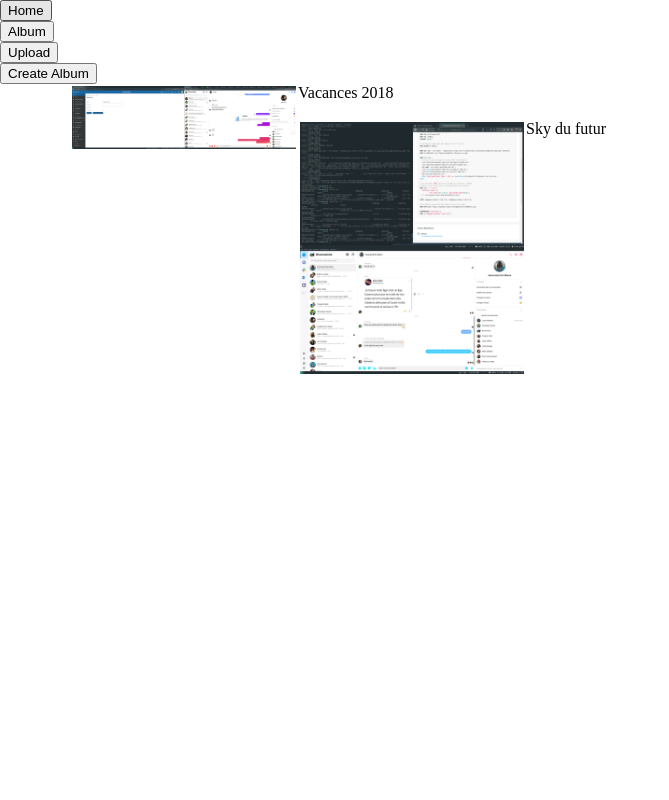
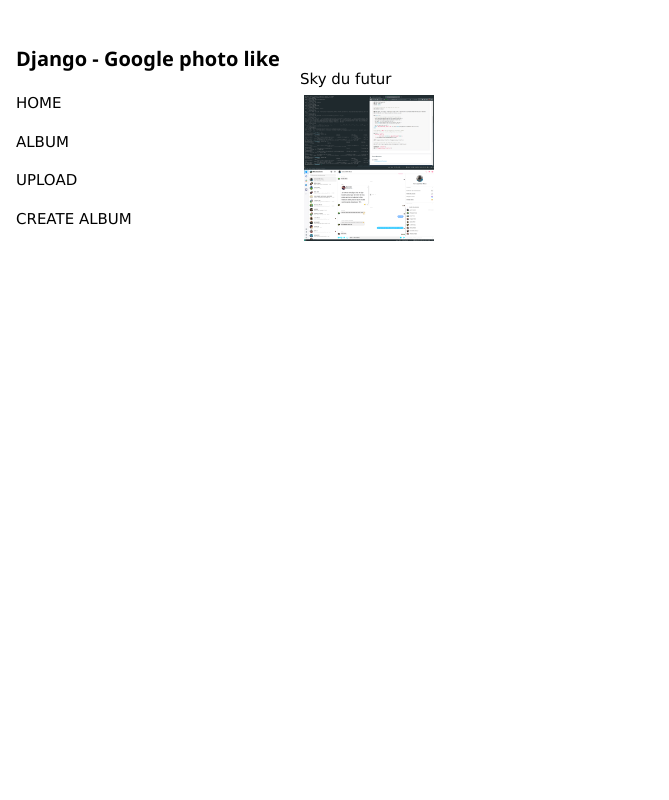
Before and after one commit to Mickeybab/Google-Photo-Like, a Django app: page /pictures/album in a window 1280 px wide. Shown: the whole page, without its empty margins (0-669 px from the left). Run offline with Django 3.2, Linux system fonts and the light colour scheme; data comes from the database, SQL or seed files in the repository.

Commit message:
[ADD] some css good looking

```diff
--- a/gallery/pictures/static/pictures/css/style.css
+++ b/gallery/pictures/static/pictures/css/style.css
@@ -1,4 +1,3 @@
-/* line 1, ../sass/demo.scss */
 html, body {
   font-family: 'Slabo 27px', serif;
   padding: 0;
@@ -6,24 +5,22 @@ html, body {
   background: #ffffff;
 }
 
-/* line 8, ../sass/demo.scss */
 * {
   box-sizing: border-box;
 }
 
-/* line 12, ../sass/demo.scss */
 a {
   color: #4ab19a;
 }
 
-/* line 16, ../sass/demo.scss */
+
 .clear {
   clear: both;
   float: none;
   width: 100%;
 }
 
-/* line 22, ../sass/demo.scss */
+
 .container {
   max-width: 1170px;
   width: 100%;
@@ -32,7 +29,7 @@ a {
   margin-right: auto;
   margin-left: auto;
 }
-/* line 32, ../sass/demo.scss */
+
 .container .gallery a img {
   float: left;
   width: 20%;
@@ -44,8 +41,9 @@ a {
   -ms-transition: -ms-transform .15s ease;
   transition: transform .15s ease;
   position: relative;
+
 }
-/* line 46, ../sass/demo.scss */
+
 .container .gallery a:hover img {
   -webkit-transform: scale(1.05);
   -moz-transform: scale(1.05);
@@ -54,12 +52,37 @@ a {
   transform: scale(1.05);
   z-index: 5;
 }
-/* line 57, ../sass/demo.scss */
+
 .container .gallery a.big img {
   width: 40%;
 }
 
-/* line 65, ../sass/demo.scss */
 .align-center {
   text-align: center;
 }
+
+.gallery {
+  margin-top: 1%;
+}
+
+.album {
+  display: block;
+  float: left;
+  width: 20%;
+  height: auto;
+  border: 2px solid #fff;
+  position: relative;
+}
+
+.album-cover {
+  float: left;
+  width: 300%;
+  height: auto;
+  border: 2px solid #fff;
+  -webkit-transition: -webkit-transform .15s ease;
+  -moz-transition: -moz-transform .15s ease;
+  -o-transition: -o-transform .15s ease;
+  -ms-transition: -ms-transform .15s ease;
+  transition: transform .15s ease;
+  position: relative;
+}
--- a/gallery/pictures/templates/pictures/album.html
+++ b/gallery/pictures/templates/pictures/album.html
@@ -3,14 +3,19 @@
 {% load static %}
 
 {% block body %}
+    <h2>All Albums</h2>
     {% if albums %}
         {% for album in albums %}
-            <div>
-                {{ album.title }}
-                <a href="/pictures/album/{{ album.id }}">
+            <div class="album">
+                <div class="title">
+                    {{ album.title }}
+                </div>
+                <a href="/pictures/album/{{ album.id }}" class="album-cover">
                     <img src="{{ MEDIA_URL }}{{ album.cover }}" alt="{{ album.cover }}">
                 </a>
-            </div><br>
+            </div>
         {% endfor %}
+    {% else %}
+        <p>No album available.</p>
     {% endif %}
 {% endblock body %}
--- a/gallery/pictures/templates/pictures/base.html
+++ b/gallery/pictures/templates/pictures/base.html
@@ -2,24 +2,27 @@
 {% load static %}
 <html>
     <head>
-        <title>Django - Pictures Gallery</title>
+        <title>Django - Google photo like</title>
         <link rel="stylesheet" href="{% static 'pictures/css/style.css' %}">
+        <link rel="stylesheet" href="https://www.w3schools.com/w3css/4/w3.css">
+        <link rel="stylesheet" href="https://fonts.googleapis.com/css?family=Raleway">
+        <link rel="stylesheet" href="https://cdnjs.cloudflare.com/ajax/libs/font-awesome/4.7.0/css/font-awesome.min.css">
     </head>
     <body>
-        <div class="vertical-menu">
-            <form action="/pictures" method="GET" class="active">
-                <input type="submit" value="Home">
-            </form>
-            <form action="/pictures/album" method="GET" class="active">
-                <input type="submit" value="Album">
-            </form>
-            <form action="/pictures/upload" method="GET" class="active">
-                    <input type="submit" value="Upload">
-            </form>
-            <form action="/pictures/add-album" method="GET" class="active">
-                <input type="submit" value="Create Album">
-            </form>
-        </div>
+        <nav class="w3-sidebar w3-collapse w3-white w3-animate-left" style="z-index:3;width:300px;" id="mySidebar"><br>
+            <div class="w3-container">
+                <a href="#" onclick="w3_close()" class="w3-hide-large w3-right w3-jumbo w3-padding w3-hover-grey" title="close menu">
+                    <i class="fa fa-remove"></i>
+                </a>
+                <h4><b>Django - Google photo like</b></h4>
+            </div>
+            <div class="w3-bar-block">
+                <a href="/pictures" onclick="w3_close()" class="w3-bar-item w3-button w3-padding">HOME</a>
+                <a href="/pictures/album" onclick="w3_close()" class="w3-bar-item w3-button w3-padding">ALBUM</a>
+                <a href="/pictures/upload" onclick="w3_close()" class="w3-bar-item w3-button w3-padding">UPLOAD</a>
+                <a href="/pictures/add-album" onclick="w3_close()" class="w3-bar-item w3-button w3-padding">CREATE ALBUM</a>
+            </div>
+        </nav>
 	    <div class='container'>
 		    <div class="gallery">
                 {% block body %}{% endblock body %}
--- a/gallery/pictures/templates/pictures/index.html
+++ b/gallery/pictures/templates/pictures/index.html
@@ -3,6 +3,7 @@
 {% load photo_tags %}
 
 {% block body %}
+	<h2>All Pictures</h2>
 	{% if images %}
 		{% for image in images %}
 			{% with image|split:'.' as strs %}
--- a/gallery/pictures/views.py
+++ b/gallery/pictures/views.py
@@ -59,10 +59,9 @@ def see_album(request, id=0):
     name = ''
     result = []
     for album in albums:
-        print(album.id)
         if album.id == id:
             name = album.title
     for img in os.listdir(os.path.join(settings.MEDIA_ROOT, name)):
         result.append(os.path.join(name, img))
-    context = {'images': result}
+    context = {'images': result, 'name': name}
     return render(request, "pictures/see_album.html", context)
```
Also changed, not shown: gallery/pictures/templates/pictures/see_album.html (+6 -1 lines).
